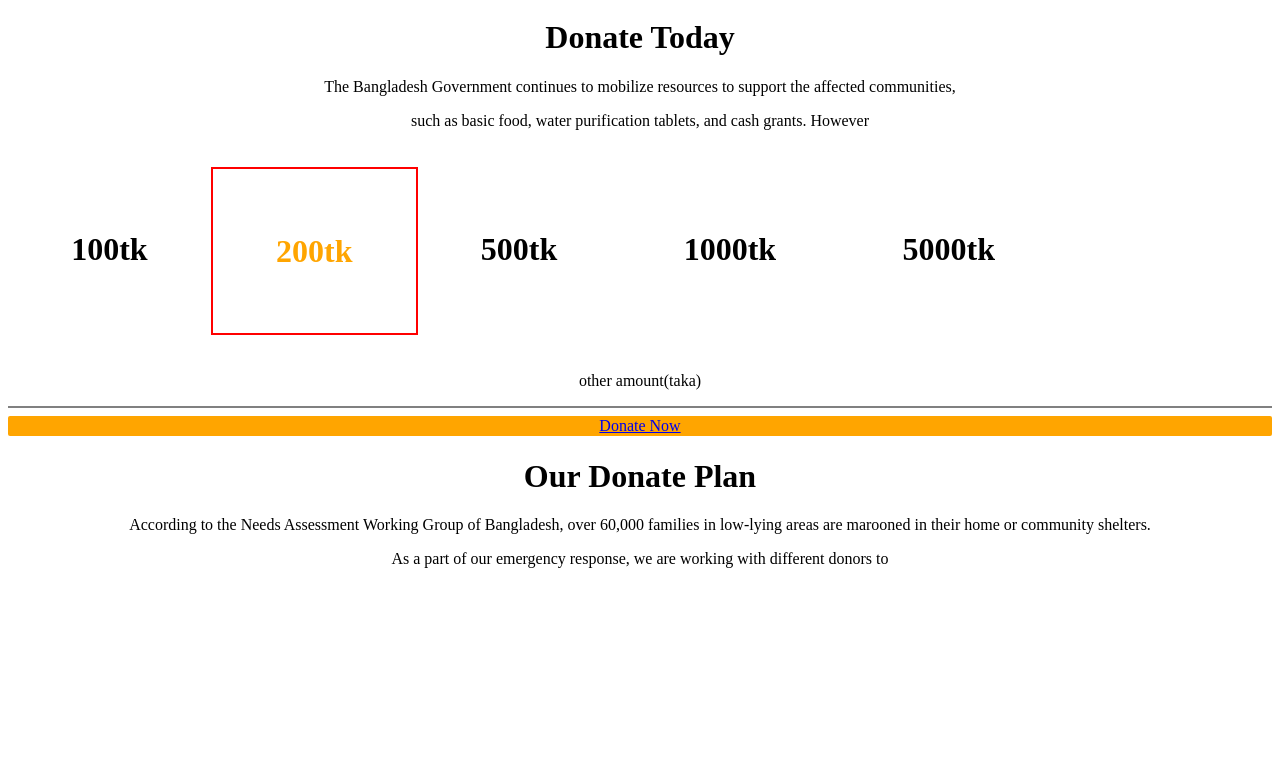
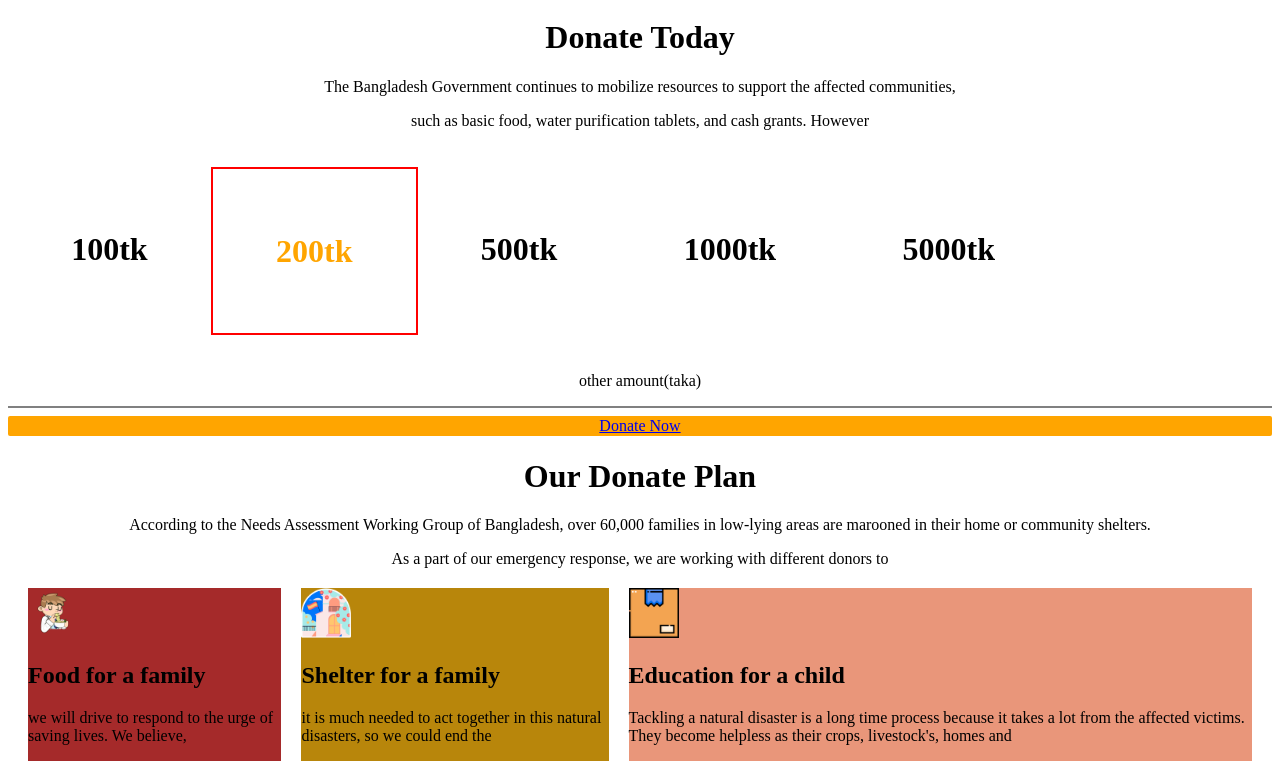
Before and after one commit to zibranhasan/html-simple-projects, a plain HTML site: page index.html in a window 1280 px wide. Shown: the part 769-1550 px from the top of the page. Before the commit the page ends 1353 px from the top, so only its background shows below. Drawn offline with Linux system fonts and the light colour scheme.

Commit message:
2nd-time-push

```diff
--- a/index.html
+++ b/index.html
@@ -53,10 +53,46 @@
 
 <p class="for-paragraph">As a part of our emergency response, we are working with different donors to</p>
 
+<section class="last-things">
+
+<div class="first">
+    <img src="images/7863410.png" alt="hhhh" width="50px" height="50px">
+<h2>Food for a family</h2>
+
+<p class="white-black">we will drive to respond to the urge of saving lives. We believe,</p>
+
+</div>
+<div class="second">
+
+    <img src="images/spain.png" alt="jjjjjjjj" width="50px" height="50px">
+  <h2>Shelter for a family</h2>
+  <p class="white-black"> it is much needed to act together in this natural disasters, so we could end the  </p>
+
+
+
+</div>
+
+<div class="third">
+
+    <img src="images/cardboard.png" alt="kkkkkkkkk" width="50px" height="50px">
+
+<h2>Education for a child </h2>
+<p class="white-black">Tackling a natural disaster is a long time process because it takes a lot from the affected victims. They become helpless as their crops, livestock's, homes and  </p>
+
+
+</div>
+
+</section>
+
+
+<footer>
 
 
 
 
+
+
+</footer>
 
 
 
--- a/style.css
+++ b/style.css
@@ -56,3 +56,37 @@ h1{text-align: center;}
     text-align: center;
     color: black;
 }
+
+.white-black{
+
+color: black;
+
+}
+.last-things{
+
+display:flex;
+margin: 20px;
+
+}
+.first{
+
+background-color: brown;
+margin-right: 20px;
+}
+.second{
+
+background-color: darkgoldenrod;
+margin-right: 20px;
+}
+.third{
+
+
+background-color: darksalmon;
+
+
+}
+footer{
+
+background-image: url(images/ltF2UM.jpg);
+
+}
```
Also changed, not shown: images/7863410.png (added), images/cardboard.png (added), images/ltF2UM.jpg (added), images/spain.png (added).
